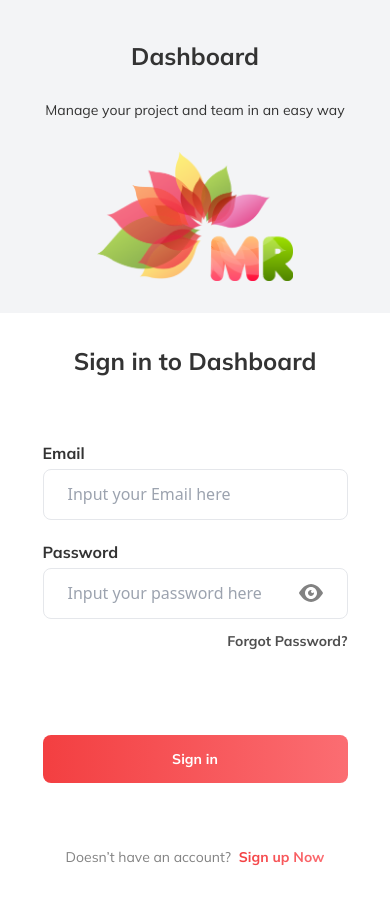
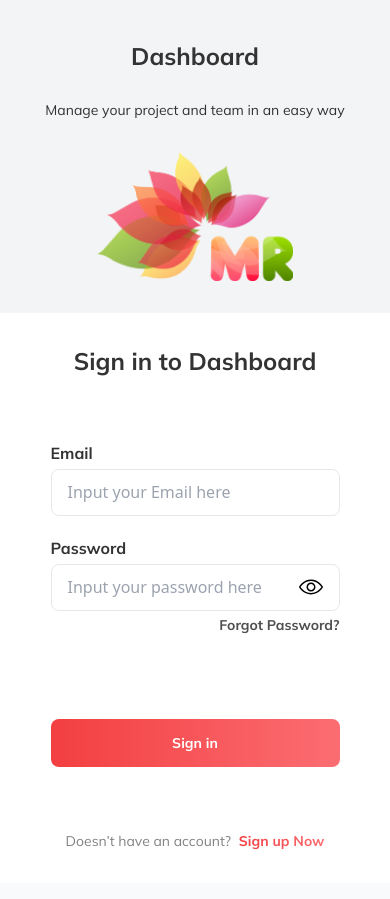
Before and after one commit to shanawar-code/Task-manager, a React (Create React App) app: page / in a window 390 px wide. Built offline with nearby package versions, Linux system fonts and the light colour scheme.

Commit message:
working on responsive

```diff
--- a/src/Pages/Auth/LogIn/Index.jsx
+++ b/src/Pages/Auth/LogIn/Index.jsx
@@ -1,43 +1,36 @@
-import React, { useState } from 'react';
+import React from 'react';
 import { Link, useNavigate } from 'react-router-dom';
-import { Input } from 'components/Input';
-import Button from 'components/Button';
-import { Formik, useFormik } from 'formik';
-import { signInSchema } from 'schemas';
-import { useUserContext } from 'Context/UserProvider';
+import { Input } from '../../../../src/components/Input';
+import Button from '../../../components/Button';
+import { Formik, Form } from 'formik'; // Import Formik components
+import * as yup from 'yup'; // Import yup
+import { useUserContext } from '../../../Context/UserProvider';
+
+// Define the validation schema directly in the file
+const signInSchema = yup.object().shape({
+    email: yup
+        .string()
+        .email('Invalid email format')
+        .required('Please enter your email'),
+    password: yup
+        .string()
+        .min(6, 'Password must be at least 6 characters')
+        .required('Required'),
+});
 
 const initialValues = {
     email: '',
     password: ''
-}
+};
 
 export const LoginPage = () => {
     const navigate = useNavigate();
-    const { setUser, user } = useUserContext()
-
-
-
-    const { values, errors, handleBlur, handleChange, handleSubmit, touched } = useFormik({
-        initialValues: initialValues,
-        validationSchema: signInSchema,
-        onSubmit: (values) => {
-            // navigate('/dashboard');
-            if (values.email === "hr@gmail.com") {
-                setUser({ isLoggedIn: true, role: "HR" })
-                navigate("/hr/dashboard")
-            }
-            else {
-                setUser({ isLoggedIn: true, role: "USER" })
-                navigate("/user/dashboard")
-
-            }
-        }
-    })
+    const { setUser } = useUserContext();
 
     return (
-        <div className='grid grid-cols-12  h-screen '>
+        <div className='grid grid-cols-12 h-screen'>
             {/* Left Side (Text and Image) */}
-            <div className='col-span-12 lg:col-span-7 bg-gray-100 space-y-8 lg:space-y-16 p-8 flex flex-col items-center'>
+            <div className='col-span-12 lg:col-span-6 xl:col-span-7 bg-gray-100 space-y-8 lg:space-y-16 p-8 flex flex-col items-center'>
                 <div className='flex items-center justify-start flex-col gap-5'>
                     <h1 className='text-2xl lg:text-[40px] py-2 font-bold font-mulish text-gray-1'>
                         Dashboard
@@ -46,65 +39,91 @@ export const LoginPage = () => {
                         Manage your project and team in an easy way
                     </p>
                 </div>
-                <img src={'images/logo.png'} alt="logo" className='  w-3/5' />
+                <img src={'images/logo.png'} alt="logo" className='w-3/5' />
             </div>
 
             {/* Right Side (Form) */}
-
-            <div className='col-span-12 lg:col-span-5 flex flex-col items-center justify-center lg:px-20 py-8 lg:py-8 bg-white'>
+            <div className='col-span-12 lg:col-span-6 xl:col-span-5 flex flex-col items-center justify-center lg:px-20 py-8 lg:py-8 bg-white'>
                 <div className='flex items-center justify-center flex-col gap-[64px]'>
                     <h1 className='text-2xl lg:text-[31px] font-mulish text-gray-1 font-bold text-center'>
                         Sign in to Dashboard
                     </h1>
-                    <form onSubmit={handleSubmit} className=' w-full flex flex-col gap-[20px]'>
-                        <div className=''>
-                            {/* EMAILLLLLLLLLLLLLLLLL */}
+
+
+                    <Formik
+                        initialValues={initialValues}
+                        validationSchema={signInSchema}
+                        validateOnChange={false}
+                        onSubmit={(values, { setTouched }) => {
+
+                            setTouched({
+                                email: true,
+                                password: true
+                            });
+
+                            if (values.email === "hr@gmail.com") {
+                                setUser({ isLoggedIn: true, role: "HR" });
+                                navigate("/hr/dashboard");
+                            } else {
+                                setUser({ isLoggedIn: true, role: "USER" });
+                                navigate("/user/dashboard");
+                            }
+                            console.log(values);
+                        }}
+                    >
+                        {({ handleSubmit, values, errors, touched, handleChange, handleBlur }) => (
+                            <Form onSubmit={handleSubmit} className='w-full flex flex-col gap-[20px]'>
+                                <div>
+
                                     <Input
-                                error={errors.email && touched.email}
+                                        id='email'
+                                        type='email'
+                                        label='Email'
+                                        placeholder='Input your Email here'
+                                        className='w-full sm:w-[350px]'
                                         value={values.email}
                                         onChange={handleChange}
-                                handleBlur={handleBlur}
-                                name="email"
-                                id={'email'}
-                                type={'email'}
-                                label={'Email'}
-                                placeholder={'Input your Email here'}
-                                className={'w-full sm:w-[350px]'} />
+                                        onBlur={handleBlur}
+                                        error={touched.email && errors.email}
+                                    />
                                     {touched.email && errors.email && (
-                                <small className=' text-custom-red'>{errors.email}</small>
+                                        <small className='text-custom-red'>{errors.email}</small>
                                     )}
                                 </div>
                                 <div>
-                            {/* PASSWORDDDDDDDDDDDDDDDDDDDDD */}
+
                                     <Input
-                                error={errors.password && touched.password}
+                                        id='password'
+                                        type='password'
+                                        label='Password'
+                                        placeholder='Input your password here'
+                                        className='w-full sm:w-[350px]'
                                         value={values.password}
                                         onChange={handleChange}
-                                handleBlur={handleBlur}
-                                name="password"
-                                id={'password'}
-                                type={'password'}
-                                label={'Password'}
-                                placeholder={'Input your password here'}
-                                className={' w-full sm:w-[350px]'} />
+                                        onBlur={handleBlur}
+                                        error={touched.password && errors.password}
+                                    />
                                     <div className='flex items-center justify-between'>
                                         <div>
                                             {touched.password && errors.password && (
-                                        <small className=' text-custom-red'>{errors.password}</small>
+                                                <small className='text-custom-red'>{errors.password}</small>
                                             )}
                                         </div>
-                                <div className='text-right font-mulish text-gray-2 font-bold text-sm lg:text-base cursor-pointer pt-3'>
+                                        <div className='text-right font-mulish text-gray-2 font-bold text-sm lg:text-base cursor-pointer pt-1'>
                                             Forgot Password?
                                         </div>
-
                                     </div>
                                 </div>
                                 <div className='mt-[64px]'>
                                     <Button
-                                type={'submit'}
-                                text={'Sign in'} className={'w-full'} customPadding={'px-[24px] py-[14px]'} />
+                                        type='submit'
+                                        text='Sign in'
+                                        className='w-full'
+                                        customPadding='px-[24px] py-[14px]' />
                                 </div>
-                    </form>
+                            </Form>
+                        )}
+                    </Formik>
 
                     <div className='flex items-center gap-1'>
                         <h1 className='text-sm lg:text-base font-mulish font-normal text-gray-4 text-center'>
@@ -116,7 +135,6 @@ export const LoginPage = () => {
                     </div>
                 </div>
             </div>
-
         </div>
     );
 };
--- a/src/assets/svgs/Index.js
+++ b/src/assets/svgs/Index.js
@@ -1213,10 +1213,17 @@ const Iconleftarrow = () => (
 </svg>
 
 )
+const PasswordShowicon=()=>(<svg id="Icons" enable-background="new 0 0 128 128" height="24" viewBox="0 0 128 128" width="24" xmlns="http://www.w3.org/2000/svg"><path id="Show" d="m64 104c-41.873 0-62.633-36.504-63.496-38.057-.672-1.209-.672-2.678 0-3.887.863-1.552 21.623-38.056 63.496-38.056s62.633 36.504 63.496 38.057c.672 1.209.672 2.678 0 3.887-.863 1.552-21.623 38.056-63.496 38.056zm-55.293-40.006c4.758 7.211 23.439 32.006 55.293 32.006 31.955 0 50.553-24.775 55.293-31.994-4.758-7.211-23.439-32.006-55.293-32.006-31.955 0-50.553 24.775-55.293 31.994zm55.293 24.006c-13.234 0-24-10.766-24-24s10.766-24 24-24 24 10.766 24 24-10.766 24-24 24zm0-40c-8.822 0-16 7.178-16 16s7.178 16 16 16 16-7.178 16-16-7.178-16-16-16z"/></svg>
+
+)
+
+const Passwordhideicon=()=>(<svg id="Icons" enable-background="new 0 0 128 128" height="24" viewBox="0 0 128 128" width="24" xmlns="http://www.w3.org/2000/svg"><path id="Hide" d="m79.891 65.078 7.27-7.27c.529 1.979.839 4.048.839 6.192 0 13.234-10.766 24-24 24-2.144 0-4.213-.31-6.192-.839l7.27-7.27c7.949-.542 14.271-6.864 14.813-14.813zm47.605-3.021c-.492-.885-7.47-13.112-21.11-23.474l-5.821 5.821c9.946 7.313 16.248 15.842 18.729 19.602-4.741 7.219-23.339 31.994-55.294 31.994-4.792 0-9.248-.613-13.441-1.591l-6.573 6.573c6.043 1.853 12.685 3.018 20.014 3.018 41.873 0 62.633-36.504 63.496-38.057.672-1.209.672-2.677 0-3.886zm-16.668-39.229-88 88c-.781.781-1.805 1.172-2.828 1.172s-2.047-.391-2.828-1.172c-1.563-1.563-1.563-4.094 0-5.656l11.196-11.196c-18.1-10.927-27.297-27.012-27.864-28.033-.672-1.209-.672-2.678 0-3.887.863-1.552 21.623-38.056 63.496-38.056 10.827 0 20.205 2.47 28.222 6.122l12.95-12.95c1.563-1.563 4.094-1.563 5.656 0s1.563 4.094 0 5.656zm-76.495 65.183 10.127-10.127c-2.797-3.924-4.46-8.709-4.46-13.884 0-13.234 10.766-24 24-24 5.175 0 9.96 1.663 13.884 4.459l8.189-8.189c-6.47-2.591-13.822-4.27-22.073-4.27-31.955 0-50.553 24.775-55.293 31.994 3.01 4.562 11.662 16.11 25.626 24.017zm15.934-15.935 21.809-21.809c-2.379-1.405-5.118-2.267-8.076-2.267-8.822 0-16 7.178-16 16 0 2.958.862 5.697 2.267 8.076z"/></svg>
+
+)
 
 
 export default {
-    Iconleftarrow, CrossIconPopup, CrossIconRed, LeftArrowShape, TickIcon, AddIconBlue, Cross, Phone, ArrowLeft, PDF, HorizontalLine, TextMessage, Email,
+    Passwordhideicon, PasswordShowicon, Iconleftarrow, CrossIconPopup, CrossIconRed, LeftArrowShape, TickIcon, AddIconBlue, Cross, Phone, ArrowLeft, PDF, HorizontalLine, TextMessage, Email,
 
     // Shanawar
     Smbifilepdf, Bifilepdf, Document, Textmessage, Editicon, Pdficon, Blueline, Greenline, Countone, Counttwo, Countthree, Plusfour, Arrows, Employs, Chair, Attdenence, Threedots, Plus, Email, Phone, Calenderhr, Employeessvg, Applicantssvg, Payrollsvg, Fileattachsvg, Crossiconssvg,
--- a/src/components/Input.jsx
+++ b/src/components/Input.jsx
@@ -1,32 +1,51 @@
-import React from "react";
-import { useState } from "react";
-import Svgs from 'assets/svgs/Index'
 
-export const Input = ({ label, placeholder, value, type, onChange, className, error, onKeyPress, id }) => {
+import React, { useState } from "react";
+import Svgs from '../assets/svgs/Index.js';
 
 
-
-
-  const [show, setShow] = useState(true)
+export const Input = ({
+  label,
+  placeholder,
+  value,
+  type,
+  onChange,
+  handleBlur,
+  name,
+  className,
+  error,
+  touched,
+  errors,
+  id,
+  requiredError
+}) => {
+  const [show, setShow] = useState(true);
 
 
   return (
-    <>
     <div className="flex flex-col gap-y-1">
-        <label className="text-base font-bold font-mulish text-gray-1" htmlFor={id} >{label}</label>
-        <div className={`flex items-center justify-between w-full px-[24px] py-[12.5px] border rounded-lg   ring-black  ${error ? 'border border-custom-red' : 'focus-within:ring-1'}`}>
+      <label className="text-base font-bold font-mulish text-gray-1" htmlFor={id}>
+        {label}
+      </label>
+      <div className={`flex items-center justify-between w-full px-[16px] py-[10.5px] border rounded-lg ring-black ${error ? 'border border-custom-red' : 'focus-within:ring-1'}`}>
         <input
           value={value}
           onChange={onChange}
+          onBlur={handleBlur}
           id={id}
-            type={`${type === 'password' && show === true ? 'password' : 'text'}`}
+          name={name}
+          type={type === 'password' && show ? 'password' : type}
           placeholder={placeholder}
-            className={` outline-none max-w-full w-full focus-within:bg-transparent bg-transparent  caret-custom-blue group ${className} `}
+          className={`outline-none max-w-full w-full bg-transparent caret-custom-blue group ${className}`}
         />
-          {type === 'password' && <span onClick={() => { setShow(!show) }} className=' cursor-pointer'>{show === true ? <Svgs.PasswordShow /> : <Svgs.PasswordHide />}</span>
-          }
+        {type === 'password' && (
+          <span onClick={() => setShow(!show)} className='cursor-pointer'>
+            {show ? <Svgs.PasswordShowicon /> : <Svgs.Passwordhideicon />}
+          </span>
+        )}
       </div>
+      {touched && error && (
+       <small className='text-custom-red'>{requiredError}</small>
+      )}
     </div>
-    </>
   );
 };
```
Also changed, not shown: src/Pages/Auth/SignUp/Index.jsx (+78 -61 lines). Lines whose indentation alone changed are shown as unchanged.
